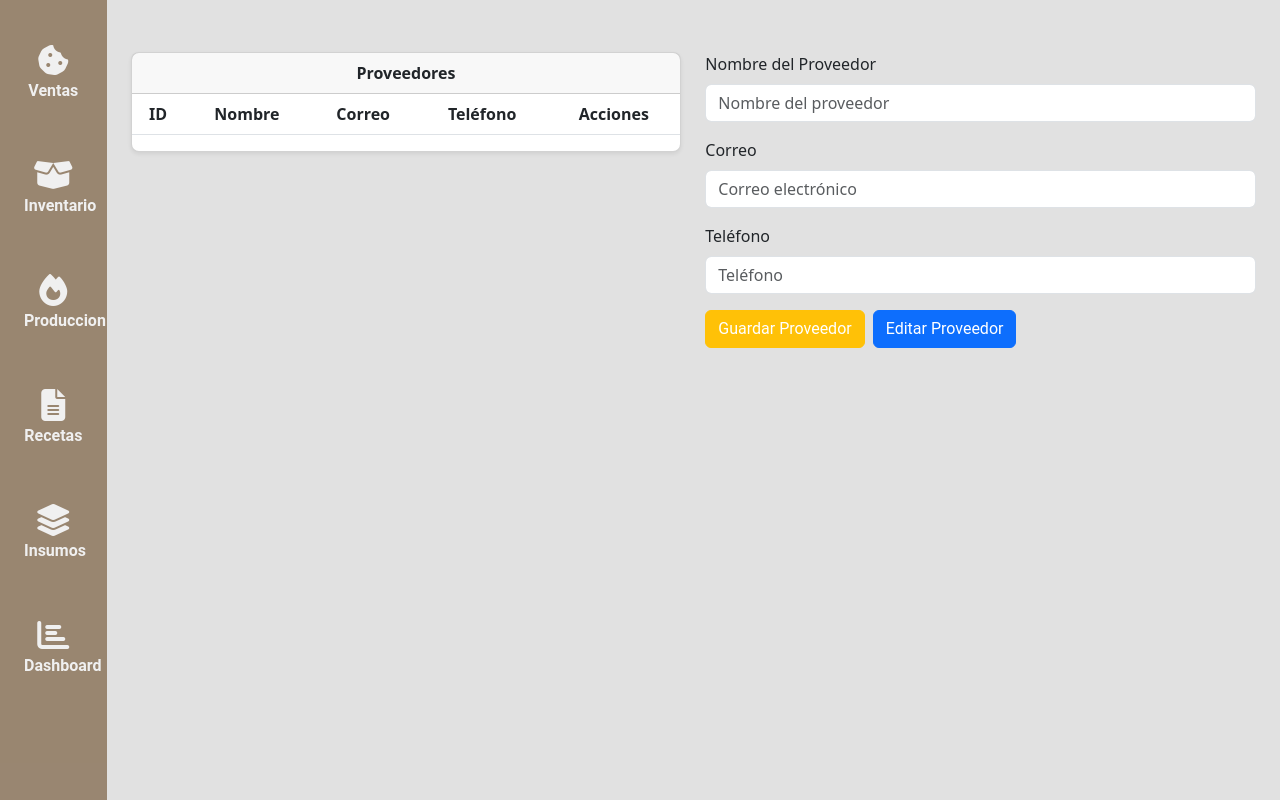
After one commit to IDGS-801-22002360/DulceRebanio, a Flask app: page /proveedores in a window 1280 px wide. The commit adds this page. Run offline with Flask 3, Linux system fonts and the light colour scheme; lists and menus that the app fills with data are empty; some libraries are stand-ins or nearby versions.

Commit message:
Implementación CRUD Insumos-Proveedores

```diff
--- a/app.py
+++ b/app.py
@@ -1,21 +1,23 @@
-from flask import Flask, render_template, request, jsonify
+from flask import Flask, redirect, render_template, request, jsonify, flash, url_for
 from flask_wtf import CSRFProtect
 from config import DevelopmentConfig
-from models import db, ProductosTerminados
-from forms import LoteForm
+from models import ComprasInsumos, Proveedores, db, ProductosTerminados, MateriasPrimas
+from forms import CompraInsumoForm, LoteForm, InsumoForm, ProveedorForm
 from sqlalchemy import text
+from decimal import Decimal
 
 
 app = Flask(__name__)
 app.config.from_object(DevelopmentConfig)
 csrf = CSRFProtect(app)
+app.secret_key = "DulceRebanio"
 
 @app.route("/", methods=["GET", "POST"])
 @app.route("/index")
 def index():
     return render_template("client/mainClientes.html")
 
-#!=============== Modulo de Productos ===============#
+#!============================== Modulo de Productos ==============================#
 
 @app.route("/galletas", methods=["GET", "POST"])
 def galletas():
@@ -38,12 +40,216 @@ def guardarLote():
 #           if form.validate
 #
 
-#!=============== Modulo de Insumos ===============#
+#!============================== Modulo de Insumos ==============================#
+@app.route("/insumos", methods=["GET", "POST"])
+def insumos():
+    form = InsumoForm(request.form)
+    if request.method == "POST" and form.validate():
 
-@app.errorhandler(404)
-def page_not_found(e):
-    return render_template('admin/404.html'), 404
+        id_insumo = request.form.get("idMateriaPrima")
+        if id_insumo:
 
+            return redirect(url_for("editar_insumo"))
+        else:
+            nuevo_insumo = MateriasPrimas(
+                materiaPrima=form.materiaPrima.data,
+                cantidadDisponible=0,  # Se asigna 0 al crear
+                unidadMedida=form.unidadMedida.data,
+                fechaCaducidad=form.fechaCaducidad.data
+            )
+            db.session.add(nuevo_insumo)
+            db.session.commit()
+            flash("Insumo creado correctamente", "success")
+            return redirect(url_for("insumos"))
+
+    insumos_lista = MateriasPrimas.query.filter(MateriasPrimas.estatus != 0).all()
+    return render_template("admin/insumos.html", insumos=insumos_lista, form=form)
+
+# Endpoint para editar un insumo
+@app.route("/editar_insumo", methods=["POST"])
+def editar_insumo():
+    form = InsumoForm(request.form)
+    id_insumo = request.form.get("idMateriaPrima")
+    if id_insumo and form.validate():
+        insumo = MateriasPrimas.query.get(id_insumo)
+        if insumo:
+            insumo.materiaPrima = form.materiaPrima.data
+            insumo.unidadMedida = form.unidadMedida.data
+            insumo.fechaCaducidad = form.fechaCaducidad.data
+            db.session.commit()
+            flash("Insumo actualizado correctamente", "success")
+        else:
+            flash("Insumo no encontrado", "danger")
+    else:
+        flash("Error en la validación del formulario", "danger")
+    return redirect(url_for("insumos"))
+
+# Endpoint para eliminar un insumo
+@app.route("/eliminar_insumo/<int:id>", methods=["GET"])
+def eliminar_insumo(id):
+    insumo = MateriasPrimas.query.get(id)
+    if insumo:
+        insumo.estatus = 0  # Cambio lógico
+        db.session.commit()
+        flash("Insumo eliminado correctamente", "success")
+    else:
+        flash("Insumo no encontrado", "danger")
+    return redirect(url_for("insumos"))
+
+
+@app.route("/mermar_insumo/<int:id>/<merma>", methods=["GET"])
+def mermar_insumo(id, merma):
+    try:
+        merma_val = Decimal(merma)  # Convertir a Decimal en lugar de float
+    except ValueError:
+        flash("Valor de merma no válido", "danger")
+        return redirect(url_for("insumos"))
+
+    insumo = MateriasPrimas.query.get(id)
+    if insumo:
+        nueva_cantidad = insumo.cantidadDisponible - merma_val
+        insumo.cantidadDisponible = max(nueva_cantidad, 0)  # Evitar valores negativos
+        db.session.commit()
+        flash("Merma aplicada correctamente", "success")
+    else:
+        flash("Insumo no encontrado", "danger")
+    return redirect(url_for("insumos"))
+
+
+
+
+#Endpoint para proveedores
+@app.route("/proveedores", methods=["GET", "POST"])
+def proveedores():
+    form = ProveedorForm(request.form)
+    if request.method == "POST" and form.validate():
+        # Si existe un id en el formulario, se trata de una edición
+        id_prov = request.form.get("idProveedor")
+        if id_prov:
+            # Redirige al endpoint de edición
+            return redirect(url_for("editar_proveedor"))
+        else:
+            # Inserción de un nuevo proveedor
+            nuevo_proveedor = Proveedores(
+                nombreProveedor=form.nombreProveedor.data,
+                correo=form.correo.data,
+                telefono=form.telefono.data,
+                estatus=1  # Activo
+            )
+            db.session.add(nuevo_proveedor)
+            db.session.commit()
+            flash("Proveedor creado correctamente", "success")
+            return redirect(url_for("proveedores"))
+    # Consulta de proveedores activos (estatus distinto de 0)
+    proveedores_lista = Proveedores.query.filter(Proveedores.estatus != 0).all()
+    return render_template("admin/proveedores.html", proveedores=proveedores_lista, form=form)
+
+@app.route("/editar_proveedor", methods=["POST"])
+def editar_proveedor():
+    form = ProveedorForm(request.form)
+    id_prov = request.form.get("idProveedor")
+    if id_prov and form.validate():
+        proveedor = Proveedores.query.get(id_prov)
+        if proveedor:
+            proveedor.nombreProveedor = form.nombreProveedor.data
+            proveedor.correo = form.correo.data
+            proveedor.telefono = form.telefono.data
+            db.session.commit()
+            flash("Proveedor actualizado correctamente", "success")
+        else:
+            flash("Proveedor no encontrado", "danger")
+    else:
+        flash("Error en la validación del formulario", "danger")
+    return redirect(url_for("proveedores"))
+
+@app.route("/eliminar_proveedor/<int:id>", methods=["GET"])
+def eliminar_proveedor(id):
+    proveedor = Proveedores.query.get(id)
+    if proveedor:
+        proveedor.estatus = 0  # Eliminación lógica
+        db.session.commit()
+        flash("Proveedor eliminado correctamente", "success")
+    else:
+        flash("Proveedor no encontrado", "danger")
+    return redirect(url_for("proveedores"))
+
+
+#COMPRAS INSUMOS
+@app.route("/comprasInsumos", methods=["GET", "POST"])
+def comprasInsumos():
+    form = CompraInsumoForm(request.form)
+    proveedores = Proveedores.query.all()
+    insumos = MateriasPrimas.query.all()
+    form.idProveedor.choices = [(prov.idProveedor, prov.nombreProveedor) for prov in proveedores]
+    form.idMateriaPrima.choices = [(insumo.idMateriaPrima, insumo.materiaPrima) for insumo in insumos]
+
+    if request.method == "POST" and form.validate():
+        # Si el campo idCompra está vacío, se trata de una inserción y se usa el SP.
+        # Dentro de la ruta comprasInsumos, en el bloque POST:
+        if not request.form.get("idCompra"):
+            sql = text("CALL guardarCompraInsumo(:idProveedor, :idMateriaPrima, :cantidad, :fecha, :totalCompra)")
+            params = {
+                "idProveedor": form.idProveedor.data,
+                "idMateriaPrima": form.idMateriaPrima.data,
+                "cantidad": form.cantidad.data,
+                "fecha": form.fecha.data,
+                "totalCompra": form.totalCompra.data  # Añadir totalCompra
+            }
+            db.session.execute(sql, params)
+            db.session.commit()
+            flash("Compra registrada correctamente", "success")
+        else:
+            # Edición: se actualiza el registro existente, incluyendo totalCompra
+            id_compra = request.form.get("idCompra")
+            compra = ComprasInsumos.query.get(id_compra)
+            if compra:
+                compra.idProveedor = form.idProveedor.data
+                compra.idMateriaPrima = form.idMateriaPrima.data
+                compra.cantidad = Decimal(form.cantidad.data)
+                compra.fecha = form.fecha.data
+                # Se asume que totalCompra es un campo numérico; convertirlo a Decimal:
+                compra.totalCompra = Decimal(form.totalCompra.data)
+                db.session.commit()
+                flash("Compra actualizada correctamente", "success")
+            else:
+                flash("Compra no encontrada", "danger")
+        return redirect(url_for("comprasInsumos"))
+    else:
+        compras = db.session.execute(text("SELECT * FROM vista_comprasInsumos")).fetchall()
+        return render_template("admin/comprasInsumos.html", form=form, compras=compras, proveedores=proveedores, insumos=insumos)
+
+@app.route("/editar_compraInsumo", methods=["POST"])
+def editar_compraInsumo():
+    form = CompraInsumoForm(request.form)
+    proveedores = Proveedores.query.all()
+    insumos = MateriasPrimas.query.all()
+    form.idProveedor.choices = [(prov.idProveedor, prov.nombreProveedor) for prov in proveedores]
+    form.idMateriaPrima.choices = [(insumo.idMateriaPrima, insumo.materiaPrima) for insumo in insumos]
+
+    id_compra = request.form.get("idCompra")
+    if id_compra:
+        compra = ComprasInsumos.query.get(id_compra)
+        if compra:
+            try:
+                # Actualizar campos
+                compra.idProveedor = int(form.idProveedor.data)
+                compra.idMateriaPrima = int(form.idMateriaPrima.data)
+                compra.cantidad = Decimal(form.cantidad.data)
+                compra.fecha = form.fecha.data
+                compra.totalCompra = Decimal(form.totalCompra.data)
+
+                db.session.commit()
+                flash("¡Compra actualizada!", "success")
+            except Exception as e:
+                db.session.rollback()
+                flash(f"Error: {str(e)}", "danger")
+        else:
+            flash("Compra no encontrada", "danger")
+    else:
+        flash("ID no proporcionado", "danger")
+
+    return redirect(url_for("comprasInsumos"))
+#!================= Inicio de app =================#
 if __name__ == '__main__':
     csrf.init_app(app)
     db.init_app(app)
--- a/config.py
+++ b/config.py
@@ -9,4 +9,4 @@ class Config(object):
 
 class DevelopmentConfig(Config):
     DEBUG = True
-    SQLALCHEMY_DATABASE_URI = 'mysql+pymysql://root:Taisf0rd.@127.0.0.1/DonGalleto'
+    SQLALCHEMY_DATABASE_URI = 'mysql+pymysql://root:Asakalaluya1$@127.0.0.1/DonGalleto'
--- a/forms.py
+++ b/forms.py
@@ -1,7 +1,8 @@
 from flask_wtf import FlaskForm
-from wtforms import SelectField, SubmitField
+from wtforms import DateField, DecimalField, EmailField, IntegerField, SelectField, StringField, SubmitField, Form, validators
 from wtforms.validators import DataRequired
 
+#!======================= Modulo de Galletas =======================#
 class LoteForm(FlaskForm):
     sabor = SelectField('Sabor', choices=[
         ('', 'Seleccione un sabor'),
@@ -14,3 +15,33 @@ class LoteForm(FlaskForm):
         ('Especiales', 'Especiales')
     ], validators=[DataRequired()])
     submit = SubmitField('Guardar')
+
+#!======================= Modulo de Insumos =======================#
+class InsumoForm(Form):
+    materiaPrima = StringField("Materia Prima", validators=[
+        DataRequired(message="El campo es requerido")
+    ])
+    unidadMedida = StringField("Unidad de Medida", validators=[
+        DataRequired(message="El campo es requerido")
+    ])
+    fechaCaducidad = DateField("Fecha de Caducidad", format="%Y-%m-%d", validators=[
+        DataRequired(message="El campo es requerido")
+    ])
+
+class ProveedorForm(Form):
+    nombreProveedor = StringField("Nombre del Proveedor", validators=[
+        DataRequired(message="El campo es requerido")
+    ])
+    correo = EmailField("Correo", [
+        validators.Email(message='Correo invalido')
+    ])
+    telefono = StringField("Teléfono", validators=[
+        DataRequired(message="El campo es requerido")
+    ])
+
+class CompraInsumoForm(Form):
+    idProveedor = SelectField("Proveedor", coerce=int, validators=[DataRequired(message="El campo es requerido")])
+    idMateriaPrima = SelectField("Insumo", coerce=int, validators=[DataRequired(message="El campo es requerido")])
+    cantidad = IntegerField("Cantidad", validators=[DataRequired(message="El campo es requerido")])
+    fecha = DateField("Fecha de Compra", format="%Y-%m-%d", validators=[DataRequired(message="El campo es requerido")])
+    totalCompra = DecimalField("Total Compra", validators=[DataRequired(message="El campo es requerido")])
--- a/models.py
+++ b/models.py
@@ -18,6 +18,7 @@ class MateriasPrimas(db.Model):
     cantidadDisponible = db.Column(db.Numeric(10, 2))
     unidadMedida = db.Column(db.String(100))
     fechaCaducidad = db.Column(db.Date)
+    estatus = db.Column(db.Integer, default=1) #AGREGUÉ ESTATUS A MATERIAS PRIMAS -Oscar
 
 class Proveedores(db.Model):
     __tablename__ = 'proveedores'
@@ -25,6 +26,7 @@ class Proveedores(db.Model):
     nombreProveedor = db.Column(db.String(100))
     correo = db.Column(db.String(100))
     telefono = db.Column(db.String(20))
+    estatus = db.Column(db.Integer, default=1) #AGREGUÉ ESTATUS A PROVEEDORES -Oscar
 
 class ComprasInsumos(db.Model):
     __tablename__ = 'comprasinsumos'
@@ -33,7 +35,7 @@ class ComprasInsumos(db.Model):
     idMateriaPrima = db.Column(db.Integer, db.ForeignKey('materiasprimas.idMateriaPrima'))
     cantidad = db.Column(db.Numeric(10, 2))
     fecha = db.Column(db.Date)
-
+    totalCompra = db.Column(db.Numeric(10,2)) #AGREGUÉ TOTAL COMPRA A COMPRAS DE INSUMOS -Oscar
 class Recetas(db.Model):
     __tablename__ = 'recetas'
     idReceta = db.Column(db.Integer, primary_key=True)
--- /dev/null
+++ b/static/js/insumos.js
@@ -0,0 +1,72 @@
+document.addEventListener("DOMContentLoaded", function() {
+    var tableRows = document.querySelectorAll("#productosTableBody tr");
+    tableRows.forEach(function(row) {
+        row.addEventListener("click", function() {
+            var id = row.getAttribute("data-id");
+            var materia = row.getAttribute("data-materia");
+            var unidad = row.getAttribute("data-unidad");
+            var fecha = row.getAttribute("data-fecha");
+
+            document.getElementById("idMateriaPrima").value = id;
+            document.getElementById("materiaPrima").value = materia;
+            document.getElementById("unidadMedida").value = unidad;
+            document.getElementById("fechaCaducidad").value = fecha;
+        });
+    });
+});
+
+function editarInsumo() {
+    var form = document.getElementById("formInsumos");
+    form.action = insumosEditarUrl;
+    form.submit();
+}
+
+function mermarInsumo(id) {
+    Swal.fire({
+        title: 'Merma de Insumo',
+        text: 'Ingresa la cantidad a mermar:',
+        icon: 'warning',
+        input: 'number',
+        inputAttributes: {
+            min: 0,
+            step: '0.01'
+        },
+        showCancelButton: true,
+        confirmButtonColor: '#3085d6',
+        cancelButtonColor: '#d33',
+        confirmButtonText: 'Aplicar Merma',
+        cancelButtonText: 'Cancelar',
+        preConfirm: (value) => {
+            if (!value || isNaN(value) || parseFloat(value) <= 0) {
+                Swal.showValidationMessage('Ingresa una cantidad válida');
+            }
+            return parseFloat(value);
+        }
+    }).then((result) => {
+        if (result.isConfirmed) {
+            var cantidad = result.value;
+            // Construir la URL manualmente siguiendo el patrón definido en la ruta
+            var url = "/mermar_insumo/" + id + "/" + cantidad;
+            window.location.href = url;
+        }
+    });
+}
+
+
+
+function confirmDeletion(url, itemName) {
+    Swal.fire({
+        title: '¿Estás seguro?',
+        text: "¿Deseas eliminar " + itemName + "?",
+        icon: 'warning',
+        showCancelButton: true,
+        confirmButtonColor: '#3085d6',
+        cancelButtonColor: '#d33',
+        confirmButtonText: 'Sí, eliminar',
+        cancelButtonText: 'Cancelar'
+    }).then((result) => {
+        if (result.isConfirmed) {
+            window.location.href = url;
+        }
+    });
+}
--- /dev/null
+++ b/static/js/proveedores.js
@@ -0,0 +1,39 @@
+document.addEventListener("DOMContentLoaded", function() {
+    var rows = document.querySelectorAll("#proveedoresTableBody tr");
+    rows.forEach(function(row) {
+        row.addEventListener("click", function() {
+            var id = row.getAttribute("data-id");
+            var nombre = row.getAttribute("data-nombre");
+            var correo = row.getAttribute("data-correo");
+            var telefono = row.getAttribute("data-telefono");
+
+            document.getElementById("idProveedor").value = id;
+            document.getElementById("nombreProveedor").value = nombre;
+            document.getElementById("correo").value = correo;
+            document.getElementById("telefono").value = telefono;
+        });
+    });
+});
+
+function editarProveedor() {
+    var form = document.getElementById("formProveedores");
+    form.action = proveedoresEditarUrl;
+    form.submit();
+}
+
+function confirmDeletion(url, itemName) {
+    Swal.fire({
+        title: '¿Estás seguro?',
+        text: "¿Deseas eliminar " + itemName + "?",
+        icon: 'warning',
+        showCancelButton: true,
+        confirmButtonColor: '#3085d6',
+        cancelButtonColor: '#d33',
+        confirmButtonText: 'Sí, eliminar',
+        cancelButtonText: 'Cancelar'
+    }).then((result) => {
+        if (result.isConfirmed) {
+            window.location.href = url;
+        }
+    });
+}
--- a/templates/admin/galletas.html
+++ b/templates/admin/galletas.html
@@ -143,6 +143,8 @@
             </div>
             <div class="modal-body" style="background-color: #eee">
                 <form id="formNuevoPaquete">
+                    {{form.csrf_token}}
+                    <input type="hidden" name="csrf_token" value="{{ csrf_token() }}"/>
                     <div class="col-md-12" style="display: none;">
                         <div class="form-floating">
                             <input type="text" class="form-control border-0" id="mdlIdGalletas" placeholder="" disabled="">
--- a/templates/admin/index.html
+++ b/templates/admin/index.html
@@ -81,5 +81,6 @@
             <script src="static/sweetalert2/sweetalert2.all.min.js"></script>
             <script src="static/fontawesome-free-6.4.0-web/js/all.js"></script>
             <script src="static/js/galletas.js"></script>
+            <script src="static/js/insumos.js"></script>
             <script src="{{url_for('static', filename='js/galletas.js')}}""></script>
             </html>
--- /dev/null
+++ b/templates/admin/proveedores.html
@@ -0,0 +1,85 @@
+{% extends "admin/index.html" %}
+{% block container %}
+<div class="col-md-11 ms-sm-auto col-lg-11 px-md-4 container rounded-3 mt-5 p-1">
+    <div class="row">
+        {% with messages = get_flashed_messages() %}
+            {% if messages %}
+                {% for message in messages %}
+                    <div class="alert alert-success" role="alert">
+                        {{ message }}
+                    </div>
+                {% endfor %}
+            {% endif %}
+        {% endwith %}
+        <!-- Listado de Proveedores -->
+        <div class="col-6">
+            <div class="card shadow-sm rounded-3">
+                <div class="card-header text-center">
+                    <b>Proveedores</b>
+                </div>
+                <div class="table-responsive">
+                    <table class="table table-hover table-striped text-center" id="proveedoresTable">
+                        <thead>
+                            <tr>
+                                <th>ID</th>
+                                <th>Nombre</th>
+                                <th>Correo</th>
+                                <th>Teléfono</th>
+                                <th>Acciones</th>
+                            </tr>
+                        </thead>
+                        <tbody id="proveedoresTableBody">
+                            {% for proveedor in proveedores %}
+                            <tr data-id="{{ proveedor.idProveedor }}" data-nombre="{{ proveedor.nombreProveedor }}" data-correo="{{ proveedor.correo }}" data-telefono="{{ proveedor.telefono }}">
+                                <td>{{ proveedor.idProveedor }}</td>
+                                <td>{{ proveedor.nombreProveedor }}</td>
+                                <td>{{ proveedor.correo }}</td>
+                                <td>{{ proveedor.telefono }}</td>
+                                <td>
+                                    <!-- Botón de eliminación con SweetAlert2 -->
+                                    <a href="#" class="btn btn-danger btn-sm" onclick="confirmDeletion(&quot;{{ url_for('eliminar_proveedor', id=proveedor.idProveedor) }}&quot;, &quot;este proveedor&quot;); return false;">Eliminar</a>
+                                </td>
+                            </tr>
+                            {% endfor %}
+                        </tbody>
+                    </table>
+                </div>
+            </div>
+        </div>
+        <!-- Formulario de creación/edición de Proveedor -->
+        <div class="col-6">
+            <form id="formProveedores" method="POST" action="{{ url_for('proveedores') }}">
+                {{ form.csrf_token }}
+                <input type="hidden" name="csrf_token" value="{{ csrf_token() }}"/>
+                <!-- Campo oculto para el id del proveedor -->
+                <input type="hidden" id="idProveedor" name="idProveedor" value="">
+                <div class="mb-3">
+                    <label for="nombreProveedor" class="form-label">Nombre del Proveedor</label>
+                    {{ form.nombreProveedor(class="form-control", id="nombreProveedor", placeholder="Nombre del proveedor") }}
+                </div>
+                <div class="mb-3">
+                    <label for="correo" class="form-label">Correo</label>
+                    {{ form.correo(class="form-control", id="correo", placeholder="Correo electrónico") }}
+                </div>
+                <div class="mb-3">
+                    <label for="telefono" class="form-label">Teléfono</label>
+                    {{ form.telefono(class="form-control", id="telefono", placeholder="Teléfono") }}
+                </div>
+                <div class="d-flex">
+                    <button type="submit" class="btn btn-warning text-white font-Spartan me-2">Guardar Proveedor</button>
+                    <!-- Botón para editar -->
+                    <button type="button" class="btn btn-primary text-white font-Spartan" id="btnEditar" onclick="editarProveedor()">Editar Proveedor</button>
+                </div>
+            </form>
+        </div>
+    </div>
+</div>
+
+<!-- Definir la URL de edición en una variable JavaScript -->
+<script>
+    var proveedoresEditarUrl = "{{ url_for('editar_proveedor') }}";
+</script>
+<!-- Cargar los scripts externos: SweetAlert2 y confirmaciones, además del de proveedores -->
+<script src="{{ url_for('static', filename='js/sweetalert2.all.min.js') }}"></script>
+<script src="{{ url_for('static', filename='js/proveedores.js') }}"></script>
+{% endblock %}
```
Also changed, not shown: static/js/compras.js (added, +19 -0 lines), templates/admin/comprasInsumos.html (added, +106 -0 lines), templates/admin/insumos.html (+93 -0 lines).
